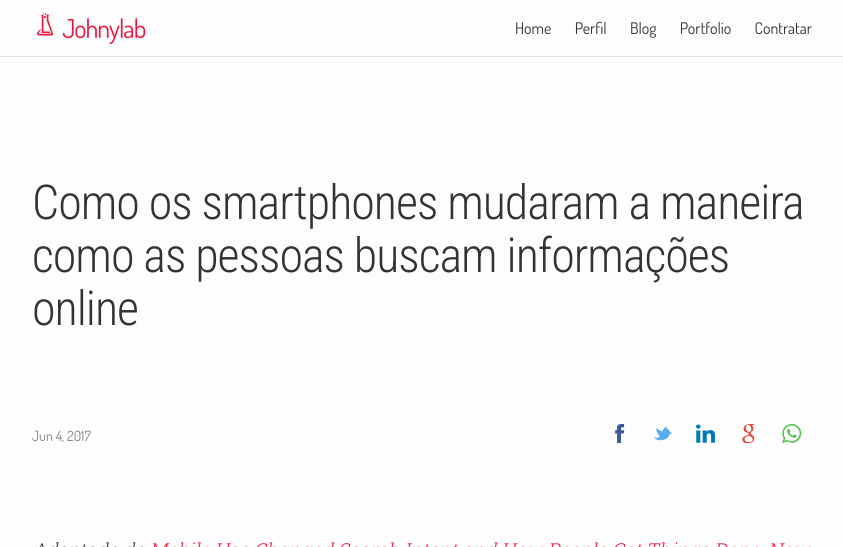
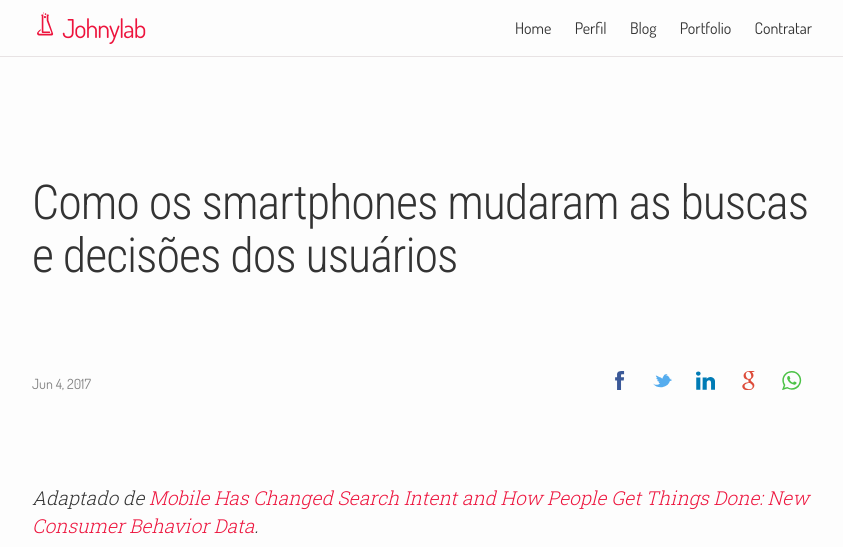
Before and after one commit to johnylab/johnylab.github.io, a Jekyll site: the page built from _posts/2017-06-05-como-os-smartphones-mudaram-a-maneira-como-as-pessoas-buscam-informacoes-online.md, in a window 1280 px wide and 900 px high, cut to the strip 0-547 px from the top of the window. Shown: the whole strip, without its empty margins (218-1061 px from the left). Built offline with Jekyll 4.4.1, drawn with Linux system fonts in a browser that asks for light colours; comment, search, counter and statistics services are not loaded.

Commit message:
Updated Como Os Smartphones Mudaram A Maneira Como As Pessoas Buscam Informacoes Online

```diff
--- a/_posts/2017-06-05-como-os-smartphones-mudaram-a-maneira-como-as-pessoas-buscam-informacoes-online.md
+++ b/_posts/2017-06-05-como-os-smartphones-mudaram-a-maneira-como-as-pessoas-buscam-informacoes-online.md
@@ -1,13 +1,14 @@
 ---
-title: Como os smartphones mudaram a maneira como as pessoas buscam informações online
-date: 2017-06-05 00:00:00 Z
+title: Como os smartphones mudaram as buscas e decisões dos usuários
+date: 2017-06-04 21:00:00 -03:00
 categories:
 - marketing
 - comportamento
 tags:
-- mobile,
-- pesquisa,
-- consumidores,
+- mobile
+- ''
+- pesquisa
+- consumidores
 - micro-moments
 excerpt: 'No momento em que as pessoas precisam saber, chegar a um lugar, fazer ou
   comprar,  recorrer ao celular já passou a ser uma questão de reflexo. Novas pesquisas
```
